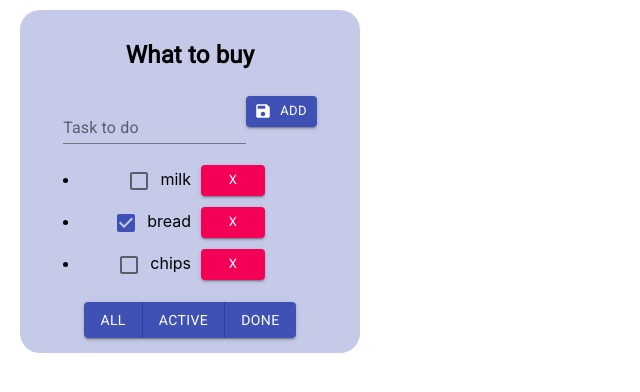
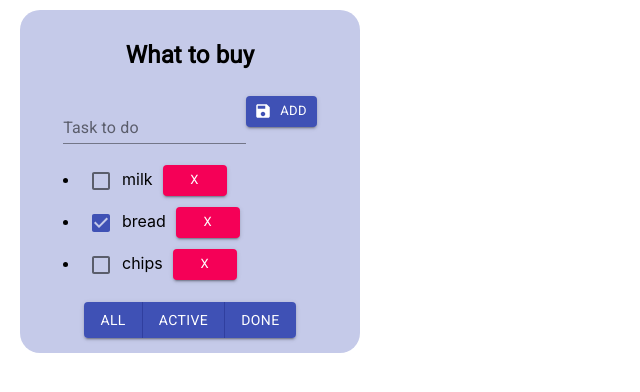
Before and after one commit to Lykke27/my-to-do-list, a React (Create React App) app: page / in a window 1280 px wide. Shown: the top 392 px of the page, without its empty margins (0-640 px from the left). Built offline with nearby package versions, Linux system fonts and the light colour scheme.

Commit message:
add error message

```diff
--- a/src/App.css
+++ b/src/App.css
@@ -18,9 +18,23 @@
 .li-style {
     width: 75%;
     /*background-color: #7986CB;*/
-    text-align: end;
+    text-align: left;
+    overflow-wrap: break-word;
+
+    /*justify-content: space-between;*/
 }
+
 
 .li-style Button {
     margin: 0 10px;
 }
+
+.error {
+    border: red 1px solid;
+}
+
+.error-message {
+    color: red;
+    text-align: left;
+    padding-left: 25px;
+}
--- a/src/App.tsx
+++ b/src/App.tsx
@@ -32,7 +32,13 @@ function App() {
         const newTasks = tasks.filter(t => t.id !== id)
         setTasks(newTasks)
     }
-
+    const changeStatus = (id: string, isDone: boolean) => {
+        const task = tasks.find(t => t.id === id)
+        if (task) {
+            task.isDone = isDone
+            setTasks([...tasks])
+        }
+    }
     return (
         <div className="App">
             <Todolist title="What to buy"
@@ -40,6 +46,7 @@ function App() {
                       removeTask={removeTask}
                       changeFilter={changeFilter}
                       addTask={addTask}
+                      changeStatus={changeStatus}
             />
         </div>
     );
--- a/src/components/Todolist.tsx
+++ b/src/components/Todolist.tsx
@@ -20,14 +20,20 @@ type PropsType = {
     removeTask: (taskId: string) => void
     changeFilter: (filter: FilterValuesType) => void
     addTask: (title: string) => void
+    changeStatus: (id:string, isDone: boolean) => void
 }
 
 export const Todolist = (props: PropsType) => {
     let [title, setTitle] = useState('')
+    let [error, setError] = useState<string | null>(null)
 
     const addTask = () => {
-        props.addTask(title)
-        setTitle('')
+       if (title.trim() !== ''){
+           props.addTask(title)
+           setTitle('')
+       } else {
+           setError('Title is required')
+       }
     }
     const onKeyPressAddTask = (e: KeyboardEvent<HTMLInputElement>) => {
         if (e.key === "Enter") {
@@ -36,6 +42,7 @@ export const Todolist = (props: PropsType) => {
     }
     const updateInput = (e: ChangeEvent<HTMLInputElement>) => {
         setTitle(e.currentTarget.value)
+        setError(null)
     }
     const setAllFilter = () => {
         props.changeFilter("all")
@@ -46,6 +53,8 @@ export const Todolist = (props: PropsType) => {
     const setDoneFilter = () => {
         props.changeFilter("done")
     }
+
+
 
     return (
         <div className={"toDoList"}>
@@ -65,15 +74,21 @@ export const Todolist = (props: PropsType) => {
                         onClick={addTask}
                         variant="contained"
                         color="primary">Add</Button>
+                {error &&  <div className="error-message">{error}</div>}
                 <ul>
                     {
                         props.tasks.map(t => {
                             const removeTask = () => props.removeTask(t.id)
+                            const changeCheckboxStatus = (e:ChangeEvent<HTMLInputElement>) => {
+                                let newCheckboxValue = e.currentTarget.checked;
+                                props.changeStatus(t.id, newCheckboxValue)
+                            }
                             return (
                                 <li className={"li-style"}>
                                     <Checkbox
                                         checked={t.isDone}
                                         color={"primary"}
+                                        onChange={changeCheckboxStatus}
                                     />
                                     <span>{t.title}</span>
                                     <Button
```
